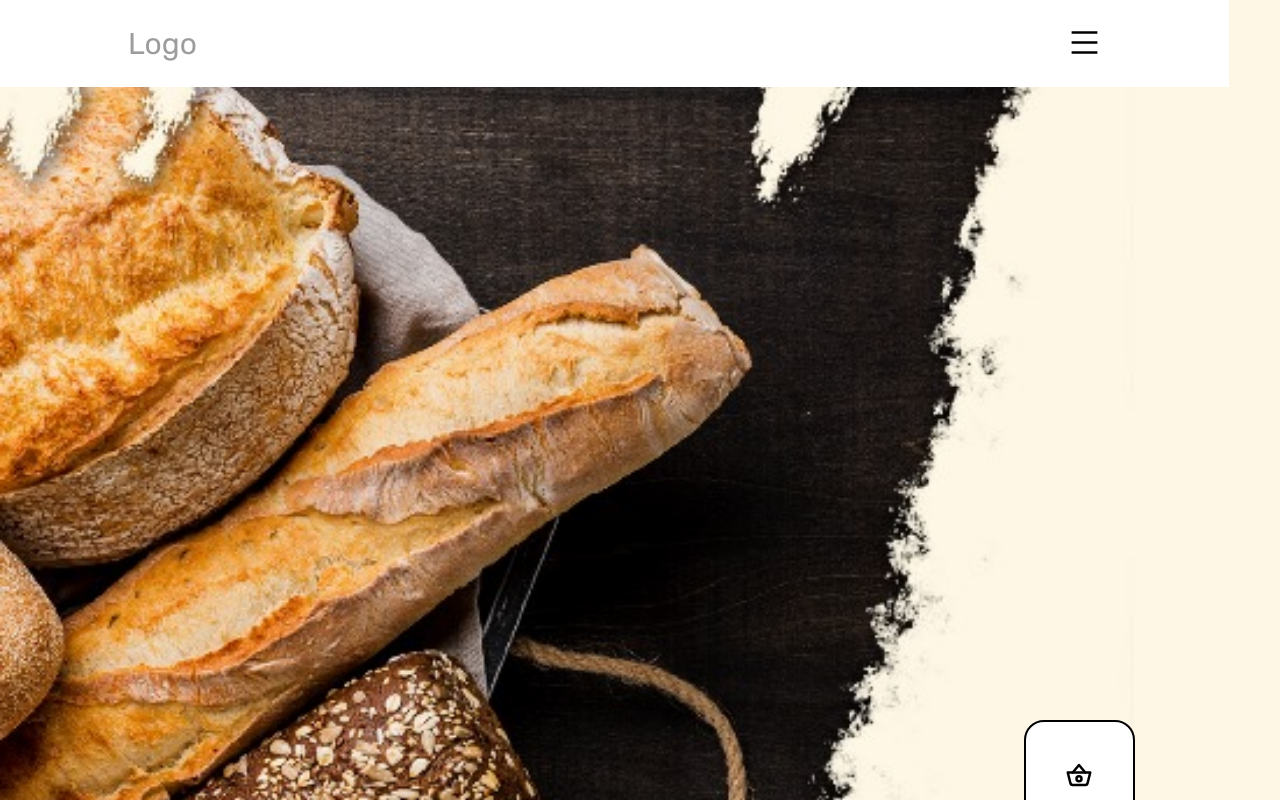
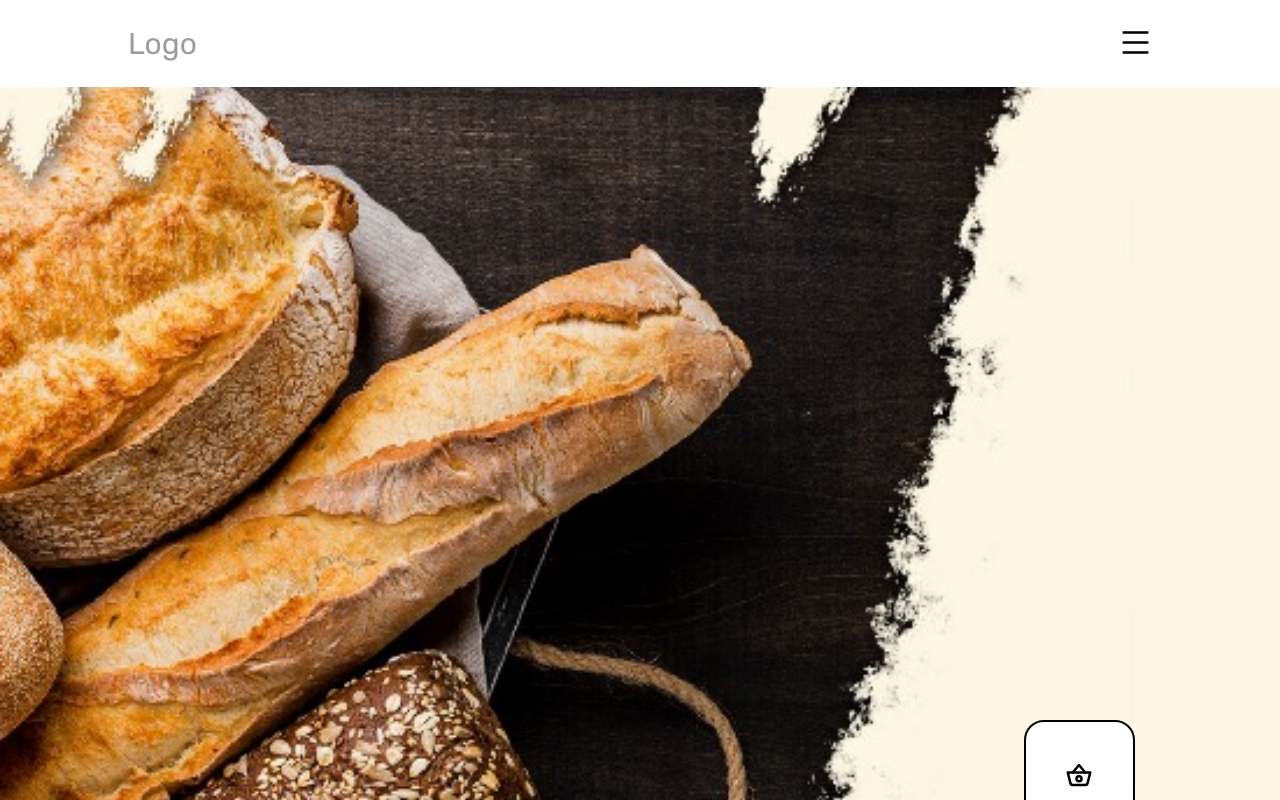
Before and after one commit to Maternykh/react-bread, a React (Vite) app: page / in a window 1280 px wide. Shown: the top 800 px of the page. Built offline with nearby package versions, Linux system fonts and the light colour scheme.

Commit message:
first commit

```diff
--- a/src/index.scss
+++ b/src/index.scss
@@ -90,7 +90,7 @@ body {
     overflow-y: auto;
     max-height: 95%;
     z-index: 10;
-    width: 86%;
+    width: 90%;
     .orderer-element {
         background-color: white;
         padding: 4%;
@@ -384,7 +384,7 @@ body {
     display: flex;
     justify-content: space-between;
     position: fixed;
-    width: 76%;
+    width: 80%;
     z-index: 9;
     .logo  {
         font-size: 30px;
```
